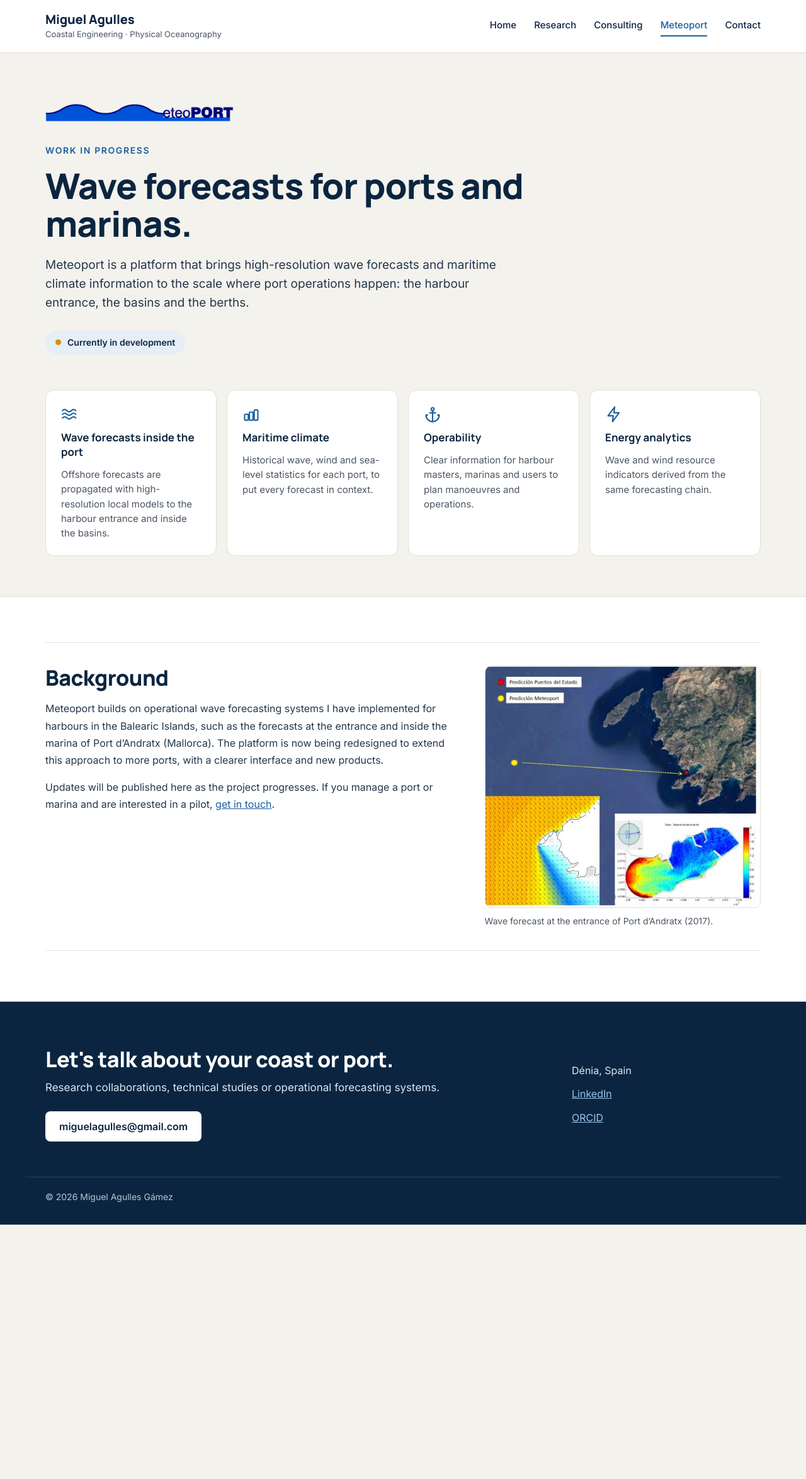
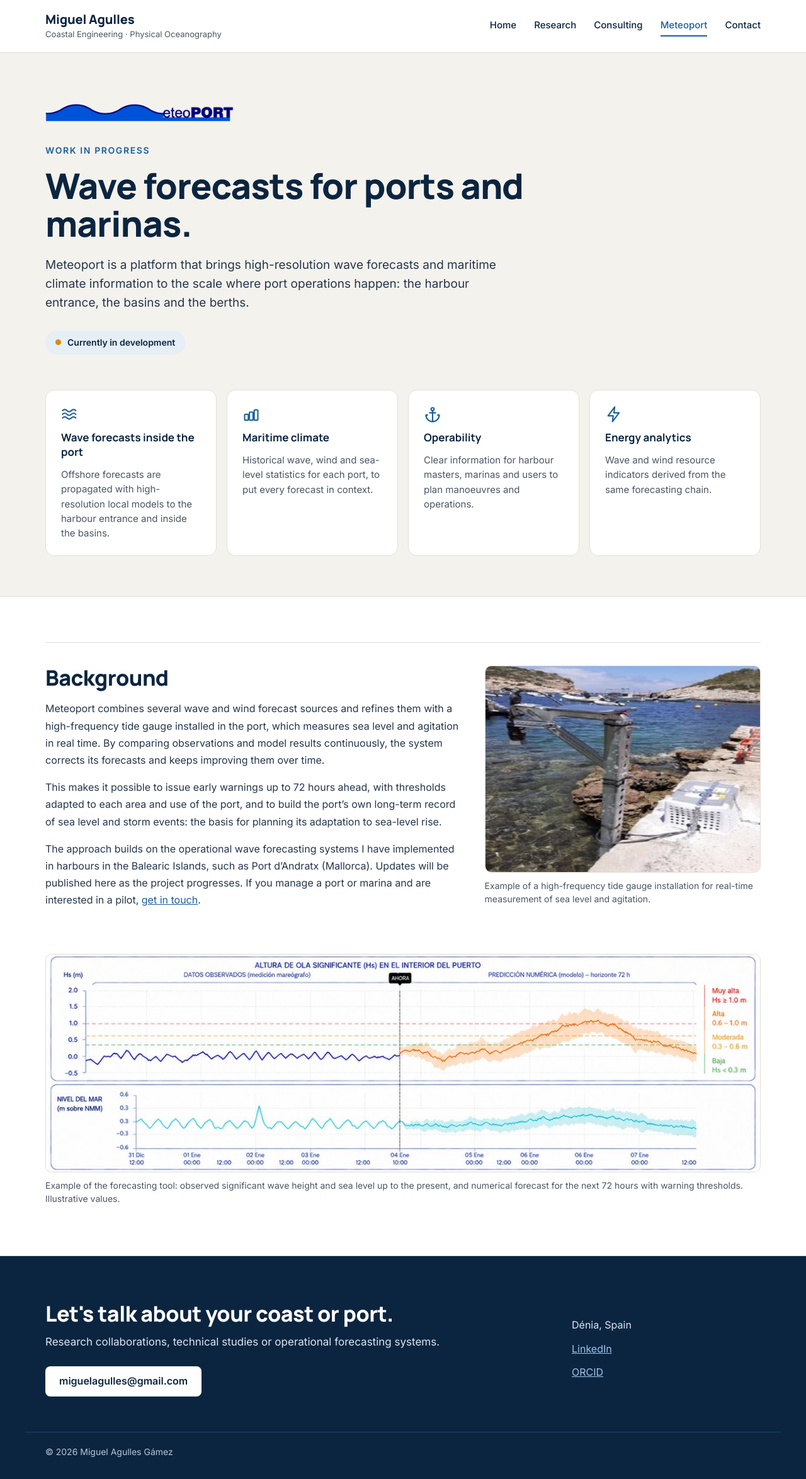
Before and after one commit to magulles/magulles.github.io, a Jekyll site: the page built from meteoport-project.md, in a window 1280 px wide. Shown: the whole page at 63% size. Built offline with Jekyll 4.4.1, drawn with Linux system fonts in a browser that asks for light colours; before the commit the page ends 1945 px from its top, so only the background shows below that.

Commit message:
Meteoport: describe the multi-source forecast system with real-time tide gauge, new figures
Co-Authored-By: Claude Opus 5.5 <noreply@anthropic.com>
Claude-Session: https://claude.ai/code/session_01PzMaffRr6QGj6ACvz4YfoR

```diff
--- a/assets/style.css
+++ b/assets/style.css
@@ -427,3 +427,7 @@ h1, h2, h3 {
   color: var(--navy);
 }
 .status-dot { width: 9px; height: 9px; border-radius: 50%; background: #D98E04; }
+
+.wide-figure { margin: 0; padding: 36px 0 0; }
+.wide-figure img { width: 100%; border-radius: 10px; border: 1px solid var(--line); background: var(--white); }
+.wide-figure figcaption { margin-top: 10px; font-size: 14px; line-height: 1.5; color: var(--muted); }
--- a/meteoport-project.md
+++ b/meteoport-project.md
@@ -45,13 +45,18 @@ description: >-
     <div class="study">
       <div>
         <h2 class="section-title" style="margin-bottom:16px">Background</h2>
-        <p>Meteoport builds on operational wave forecasting systems I have implemented for harbours in the Balearic Islands, such as the forecasts at the entrance and inside the marina of Port d’Andratx (Mallorca). The platform is now being redesigned to extend this approach to more ports, with a clearer interface and new products.</p>
-        <p style="margin-top:16px">Updates will be published here as the project progresses. If you manage a port or marina and are interested in a pilot, <a href="mailto:{{ site.email }}?subject=Meteoport">get in touch</a>.</p>
+        <p>Meteoport combines several wave and wind forecast sources and refines them with a high-frequency tide gauge installed in the port, which measures sea level and agitation in real time. By comparing observations and model results continuously, the system corrects its forecasts and keeps improving them over time.</p>
+        <p style="margin-top:16px">This makes it possible to issue early warnings up to 72 hours ahead, with thresholds adapted to each area and use of the port, and to build the port’s own long-term record of sea level and storm events: the basis for planning its adaptation to sea-level rise.</p>
+        <p style="margin-top:16px">The approach builds on the operational wave forecasting systems I have implemented in harbours in the Balearic Islands, such as Port d’Andratx (Mallorca). Updates will be published here as the project progresses. If you manage a port or marina and are interested in a pilot, <a href="mailto:{{ site.email }}?subject=Meteoport">get in touch</a>.</p>
       </div>
       <figure>
-        <img src="{{ '/assets/img/projects/andratx.jpg' | relative_url }}" alt="Wave forecast at the entrance of Port d'Andratx" loading="lazy">
-        <figcaption>Wave forecast at the entrance of Port d’Andratx (2017).</figcaption>
+        <img src="{{ '/assets/img/meteoport-tide-gauge.jpg' | relative_url }}" alt="High-frequency tide gauge mounted on a quay" loading="lazy">
+        <figcaption>Example of a high-frequency tide gauge installation for real-time measurement of sea level and agitation.</figcaption>
       </figure>
     </div>
+    <figure class="wide-figure">
+      <img src="{{ '/assets/img/meteoport-forecast.jpg' | relative_url }}" alt="Observed and forecast significant wave height and sea level inside a port, with warning thresholds" loading="lazy">
+      <figcaption>Example of the forecasting tool: observed significant wave height and sea level up to the present, and numerical forecast for the next 72 hours with warning thresholds. Illustrative values.</figcaption>
+    </figure>
   </div>
 </section>
```
Also changed, not shown: assets/img/meteoport-forecast.jpg (added), assets/img/meteoport-tide-gauge.jpg (added).
